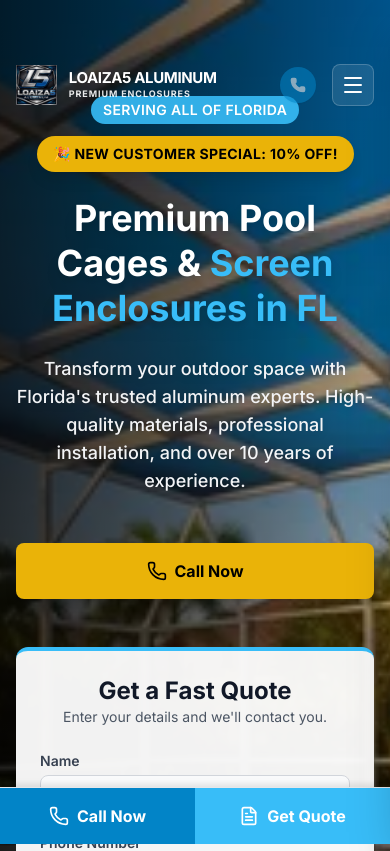
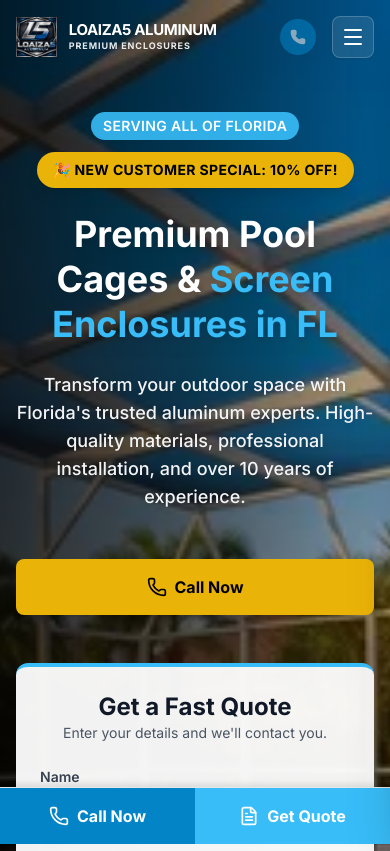
Before and after one commit to JFabian19/Loaiza5-Aluminum, a React (Vite) app: page / in a window 390 px wide. Shown: the top 851 px of the page. Built offline with nearby package versions, Linux system fonts and the light colour scheme.

Commit message:
Fix: ajuste de posicionamiento de header en movil para evitar solapamiento

```diff
--- a/components/Header.tsx
+++ b/components/Header.tsx
@@ -86,7 +86,7 @@ const Header: React.FC = () => {
 
       {/* Main Navigation */}
       <header
-        className={`${isHome ? 'fixed' : 'sticky'} w-full z-40 transition-all duration-300 ${isHome && !scrolled ? 'top-[40px]' : 'top-0'} ${isTransparent ? 'bg-transparent py-6' : scrolled ? 'bg-white/95 backdrop-blur-md shadow-lg py-2' : 'bg-white py-4 shadow-md'
+        className={`${isHome ? 'fixed' : 'sticky'} w-full z-40 transition-all duration-300 ${isHome && !scrolled ? 'lg:top-[40px] top-0' : 'top-0'} ${isTransparent ? 'bg-transparent lg:py-6 py-4' : scrolled ? 'bg-white/95 backdrop-blur-md shadow-lg py-2' : 'bg-white py-4 shadow-md'
           }`}
       >
         <div className="max-w-7xl mx-auto px-4 sm:px-6 lg:px-8">
--- a/pages/Home.tsx
+++ b/pages/Home.tsx
@@ -49,7 +49,7 @@ const Home: React.FC = () => {
         </script>
       </Helmet>
       {/* Hero Section */}
-      <section className="relative min-h-[700px] flex items-center text-white overflow-hidden pt-24 pb-12 md:pt-28 md:pb-0">
+      <section className="relative min-h-[700px] flex items-center text-white overflow-hidden pt-28 pb-12 md:pt-28 md:pb-0">
         <div className="absolute inset-0 z-0">
           <picture>
             <source media="(max-width: 768px)" srcSet={IMAGES.MAIN_HERO_MOBILE} />
```
